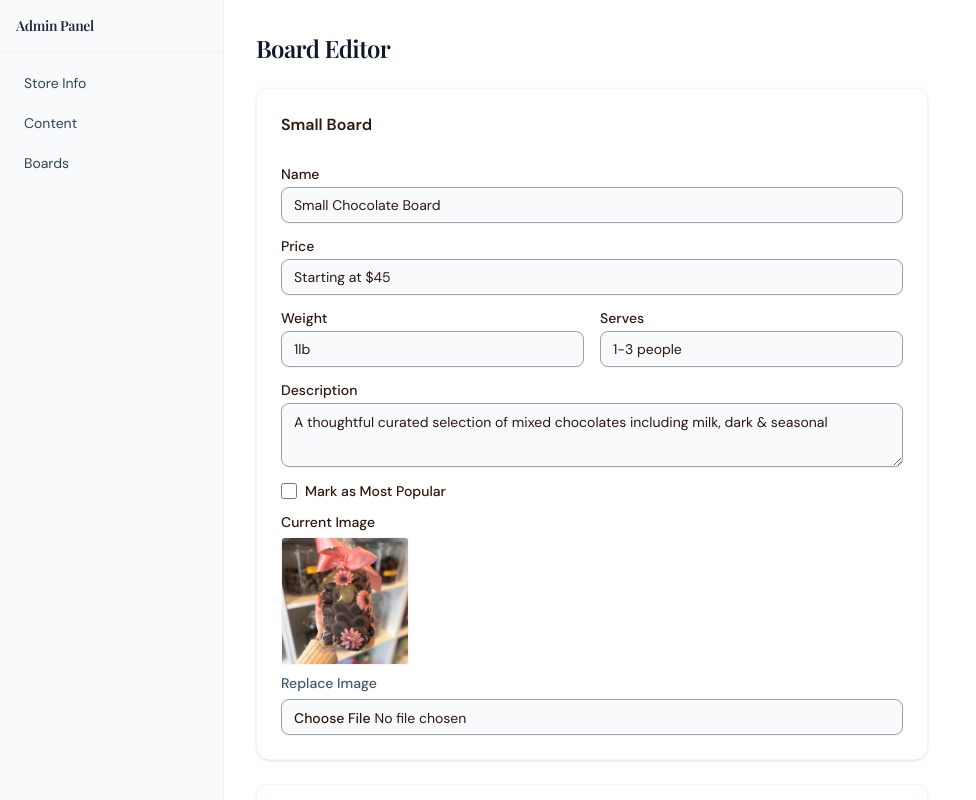
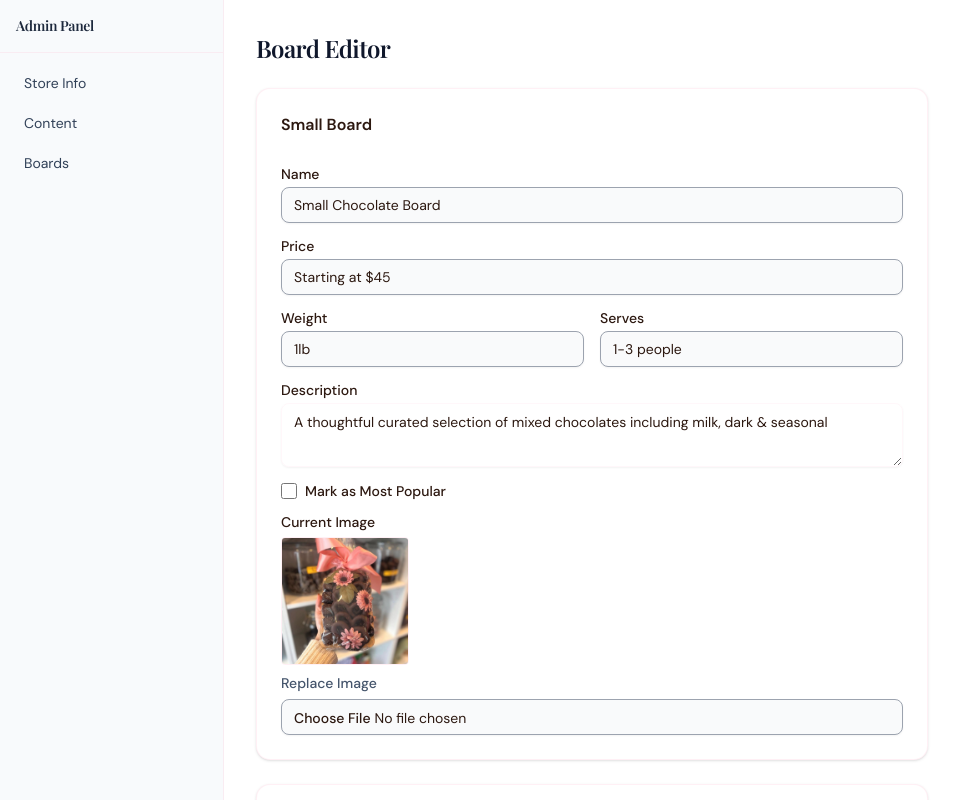
Before and after one commit to grimelion/candy-shop, a Next.js app: page /admin/boards in a window 1280 px wide. Shown: the top 800 px of the page, without its empty margins (0-976 px from the left). Built offline with nearby package versions, Linux system fonts and the light colour scheme.

Commit message:
fix(admin): use ID-scoped CSS to reliably style all form inputs and textareas

```diff
--- a/src/app/admin/layout.tsx
+++ b/src/app/admin/layout.tsx
@@ -46,7 +46,7 @@ export default function AdminLayout({
       </aside>
 
       {/* Main content */}
-      <main className="flex-1 p-8 bg-white [&_[data-slot=input]]:bg-gray-50 [&_[data-slot=input]]:border-gray-400 [&_textarea]:bg-gray-50 [&_textarea]:border-gray-400">
+      <main id="admin-content" className="flex-1 p-8 bg-white">
         {children}
       </main>
     </div>
--- a/src/app/globals.css
+++ b/src/app/globals.css
@@ -571,6 +571,13 @@
   pointer-events: auto;
 }
 
+/* Admin panel — make all form fields clearly visible */
+#admin-content [data-slot="input"],
+#admin-content [data-slot="textarea"] {
+  background-color: #f9fafb; /* gray-50 */
+  border-color: #9ca3af;     /* gray-400 */
+}
+
 /* Hide scrollbar for horizontal scroll */
 .scrollbar-hide {
   -ms-overflow-style: none;
```
